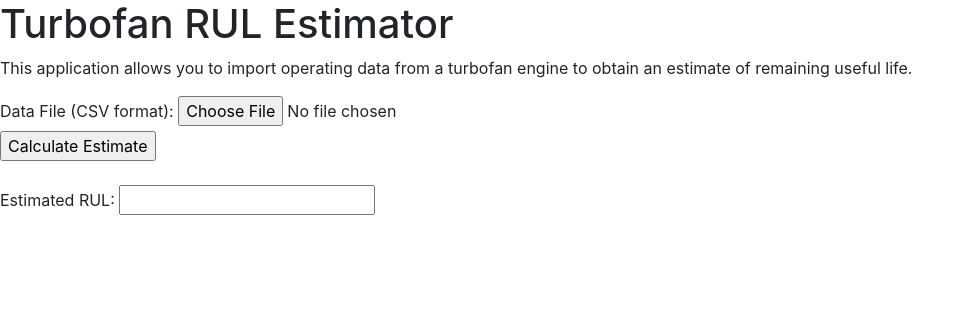
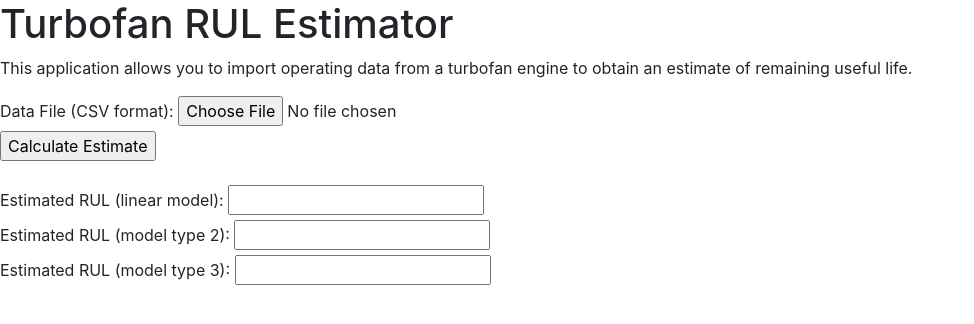
Before and after one commit to KaranRajPradhan/CMAPSS-RUL-Prediction, a Flask app: page /index.html in a window 1280 px wide. Shown: the top 324 px of the page, without its empty margins (0-974 px from the left). Run offline with Flask 3, Linux system fonts and the light colour scheme; some libraries are stand-ins or nearby versions.

Commit message:
Frontend edits
Edited the page to output estimates from multiple models

```diff
--- a/frontend/app.py
+++ b/frontend/app.py
@@ -7,16 +7,22 @@ app.secret_key = "SECRET KEY"
 @app.route("/index.html", methods = ["POST","GET"])
 def index():
     if request.method == "GET": #first loading the page
-        rul_est = "" #leave results box empty
-        return render_template('index.html', rul_est=rul_est)
+        rul_est_lin = "" #leave results box empty
+        rul_est_2 = ""
+        rul_est_3 = ""
+        return render_template('index.html', rul_est_lin=rul_est_lin,rul_est_2=rul_est_2,rul_est_3=rul_est_3)
     elif request.method == "POST":
         file_contents = request.files["file_upload"].read().decode("utf-8") # file_contents contains the string read from the file. This can be fed into a pandas dataframe
         if len(file_contents) == 0:
-            rul_est = "Please upload a data file" # Checks for a non-empty file upload. Does not check for correct csv formatting
+            rul_est_lin = "Please upload a data file" # Checks for a non-empty file upload. Does not check for correct csv formatting
+            rul_est_2 = ""
+            rul_est_3 = ""
         else:
             print(request.files["file_upload"])
             print(file_contents)
             print(len(file_contents))
             #TODO: Call the ML model here and update rul_est with the value
-            rul_est = str(file_contents[0]) + " Hours"
-        return render_template('index.html', rul_est=rul_est)
+            rul_est_lin = str(file_contents[0]) + " Hours"
+            rul_est_2 = str(file_contents[2]) + " Hours"
+            rul_est_3 = str(file_contents[4]) + " Hours"
+        return render_template('index.html', rul_est_lin=rul_est_lin,rul_est_2=rul_est_2,rul_est_3=rul_est_3)
--- a/frontend/templates/index.html
+++ b/frontend/templates/index.html
@@ -13,8 +13,12 @@
             <label for="file_upload">Data File (CSV format):</label>
             <input type="file" id="file_upload" name="file_upload"><br>
             <input type="submit" value="Calculate Estimate"><br><br>
-            <label for="rul_estimate">Estimated RUL:</label>
-            <input type="text" id="rul_estimate" value="{{rul_est}}" readonly><br>
+            <label for="rul_estimate_linear">Estimated RUL (linear model):  </label>
+            <input type="text" id="rul_estimate_linear" value="{{rul_est_lin}}" readonly><br>
+            <label for="rul_estimate_2">Estimated RUL (model type 2):</label>
+            <input type="text" id="rul_estimate_2" value="{{rul_est_2}}" readonly><br>
+            <label for="rul_estimate_3">Estimated RUL (model type 3):</label>
+            <input type="text" id="rul_estimate_3" value="{{rul_est_3}}" readonly><br>
         </form>
         <script src="https://code.jquery.com/jquery-3.3.1.slim.min.js" integrity="sha384-q8i/X+965DzO0rT7abK41JStQIAqVgRVzpbzo5smXKp4YfRvH+8abtTE1Pi6jizo" crossorigin="anonymous"></script>
         <script src="https://cdnjs.cloudflare.com/ajax/libs/popper.js/1.14.7/umd/popper.min.js" integrity="sha384-UO2eT0CpHqdSJQ6hJty5KVphtPhzWj9WO1clHTMGa3JDZwrnQq4sF86dIHNDz0W1" crossorigin="anonymous"></script>
```
